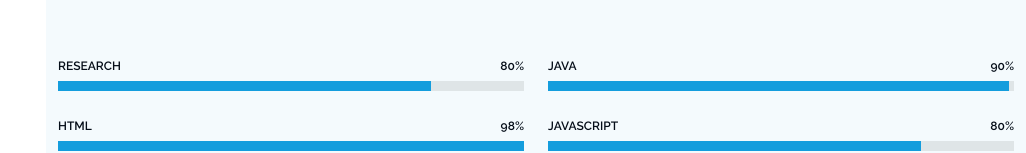
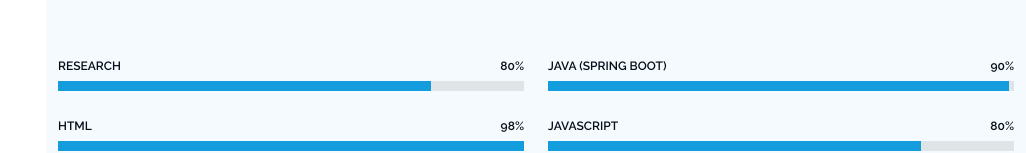
Before and after one commit to EffahAdode3/afriyiehub, a plain HTML site: page index.html in a window 1280 px wide. Shown: the part 2026-2179 px from the top of the page, without its empty margins (254-1280 px from the left). Drawn offline with Linux system fonts and the light colour scheme.

Commit message:
new to change

```diff
--- a/index.html
+++ b/index.html
@@ -229,7 +229,7 @@
 
           <div class="col-lg-6">
             <div class="progress">
-              <span class="skill"><span>Java</span> <i class="val">90%</i></span>
+              <span class="skill"><span>Java (spring boot)</span> <i class="val">90%</i></span>
               <div class="progress-bar-wrap">
                 <div class="progress-bar" role="progressbar" aria-valuenow="99" aria-valuemin="0" aria-valuemax="100"></div>
               </div>
```
